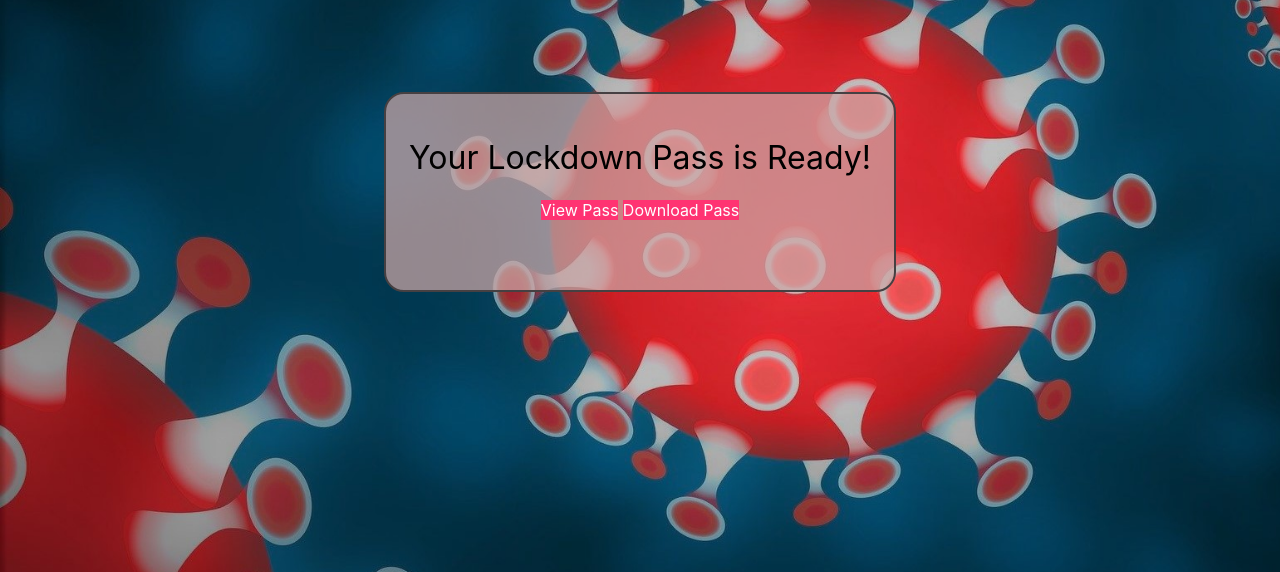
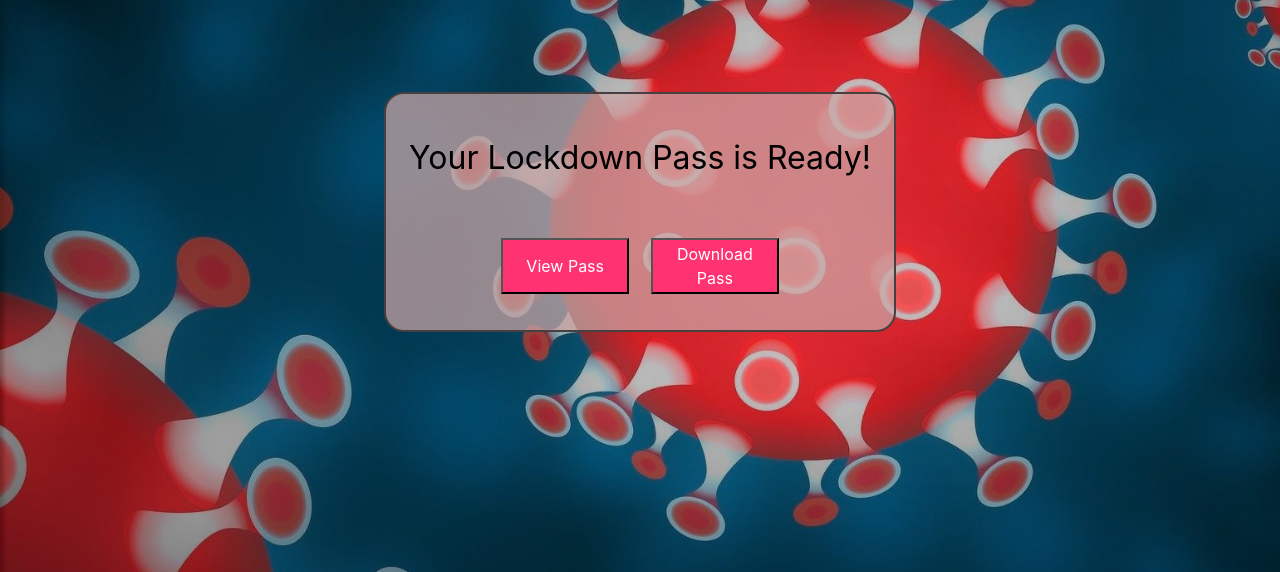
Before and after one commit to diyajaiswal11/HackCorona, a Django app: page /epass/2013011/ in a window 1280 px wide. Shown: the part 180-752 px from the top of the page. Run offline with Django 3.2, Linux system fonts and the light colour scheme; data comes from the database, SQL or seed files in the repository; some libraries are stand-ins or nearby versions.

Commit message:
changes in templates

```diff
--- a/hackcorona/static/hackcoro1.css
+++ b/hackcorona/static/hackcoro1.css
@@ -61,8 +61,8 @@ body{
 	background-color: #ff3372;
 	height: 7vh;
 	width: 10vw;
+}
 
-}
 .imag{
 	display: block;
   margin-left: auto;
--- a/hackcorona/templates/pdf_template.html
+++ b/hackcorona/templates/pdf_template.html
@@ -22,7 +22,7 @@
 		border: 2px solid #464042!important;
 		border-radius: 20px;
 		margin: 10vh 30vw;
-		height: 25vh;
+		height: 30vh;
 		background-color: rgba(202, 165, 165, 0.733)!important;
 	}
 	.apply1{
@@ -31,9 +31,22 @@
 		margin-left: auto;
 		margin-right: auto;
 		background-color: #ff3372;
-		height: 29vh;
-		width: 15vw;
-
+		height: 7vh;
+		width: 10vw;
+		float: left;
+		margin-left: 9vw;
+	}
+	.apply2
+	{
+	float: right;
+	color: white;
+	text-align: center;
+	margin-left: auto;
+	margin-right: auto;
+	background-color: #ff3372;
+	height: 7vh;
+	width: 10vw;
+	margin-right: 9vw;
 	}
   </style>
 </head>
@@ -80,8 +93,8 @@
 
 					<p class="title">Your Lockdown Pass is Ready!</p>
 					<div style="text-align: center;">
-					<a class="apply1" href="{% url 'pdf_view' a.uniquenumber %}" >View Pass</a>
-					<a class="apply1"  href="{% url 'pdf_download' a.uniquenumber %}">Download Pass</a>
+					<button onClick="location.href='{% url 'pdf_view' a.uniquenumber %}'" class="apply1" >View Pass</a>
+					<button onClick="location.href='{% url 'pdf_download' a.uniquenumber %}'"class="apply2">Download Pass</a>
 					</div>
 				</div>
 				</div>
```
